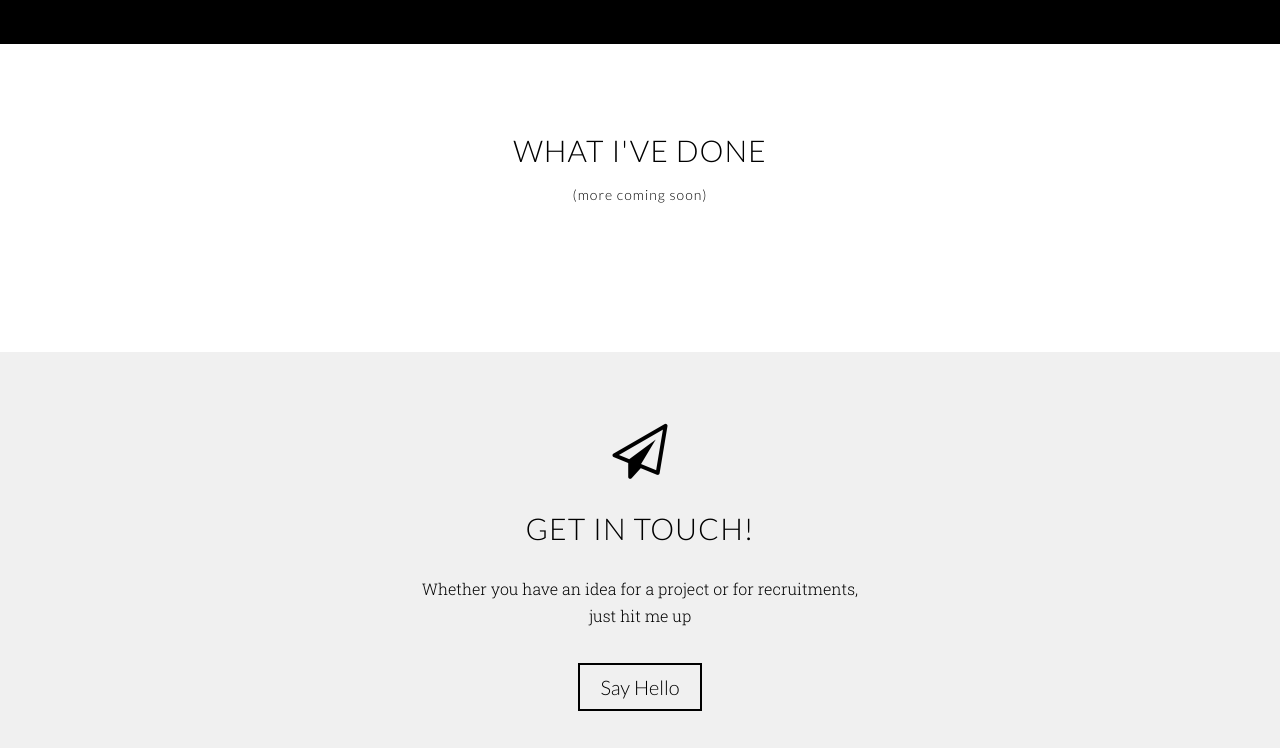
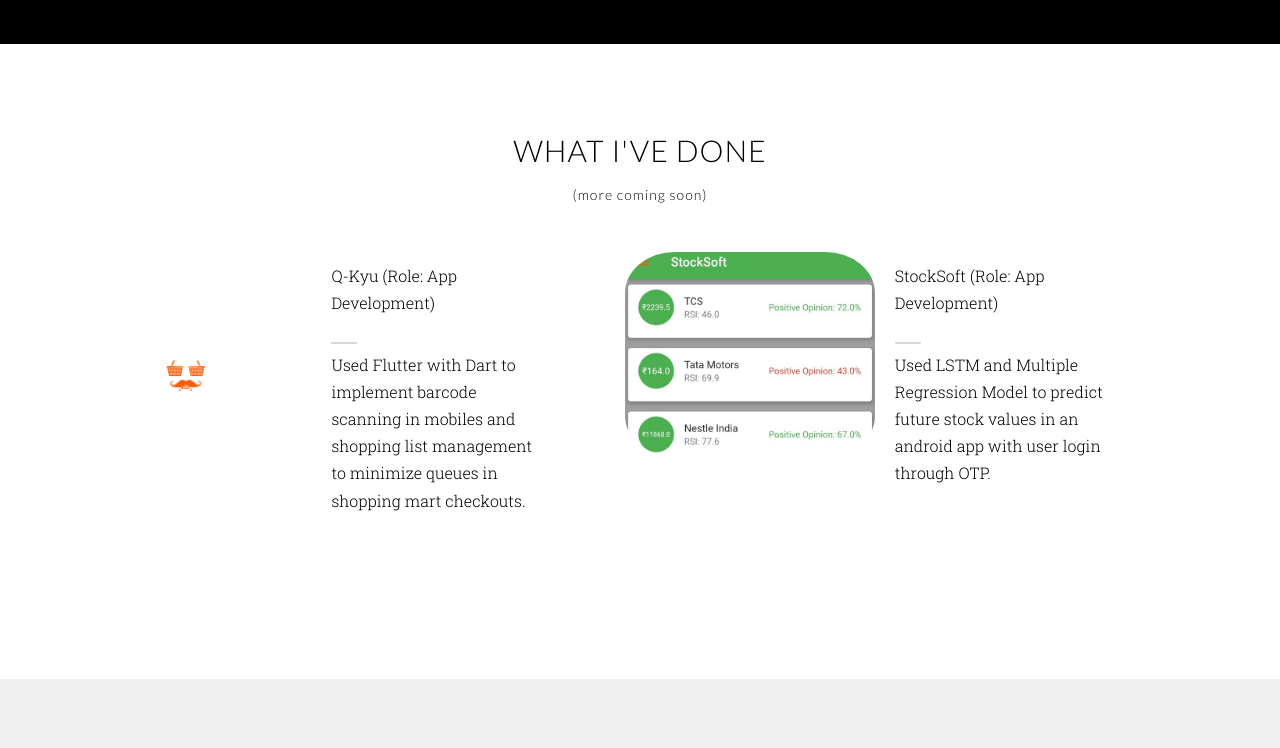
Before and after one commit to Priyankg101/priyankme, a plain HTML site: page index.html in a window 1280 px wide. Shown: the part 3440-4188 px from the top of the page. Drawn offline with nearby package versions, Linux system fonts and the light colour scheme.

Commit message:
Projects added

```diff
--- a/css/styles.css
+++ b/css/styles.css
@@ -27,6 +27,60 @@ body {
 button:focus,
 .btn:focus {
     outline: 0 !important;
+}
+
+.lib-panel {
+    margin-bottom: 20Px;
+}
+.lib-panel img {
+    width: 100%;
+    background-color: transparent;
+    border-radius: 20%;
+}
+
+.lib-panel .row,
+.lib-panel .col-md-6 {
+    padding: 0;
+    background-color: #FFFFFF;
+
+}
+
+
+.lib-panel .lib-row {
+    padding: 0 20px 0 20px;
+}
+
+.lib-panel .lib-row.lib-header {
+    background-color: #FFFFFF;
+    font-size: 20px;
+    padding: 10px 20px 0 20px;
+}
+
+.lib-panel .lib-row.lib-header .lib-header-seperator {
+    height: 2px;
+    width: 26px;
+    background-color: #d9d9d9;
+    margin: 7px 0 7px 0;
+}
+
+.lib-panel .lib-row.lib-desc {
+    position: relative;
+    height: 100%;
+    display: block;
+    font-size: 13px;
+}
+.lib-panel .lib-row.lib-desc a{
+    position: absolute;
+    width: 100%;
+    bottom: 10px;
+    left: 20px;
+}
+
+.row-margin-bottom {
+    margin-bottom: 20px;
+}
+.no-padding {
+    padding: 0;
 }
 
 #loader-wrapper {
--- a/index.html
+++ b/index.html
@@ -199,9 +199,49 @@
                     <h2 class="section-heading">What I've Done</h2>
                     <h5 class="coming-soon">(more coming soon)</h5>
                 </div>
-                <div class="row portfolio-row">
+                <div class="container">
 
+            <div class="row row-margin-bottom">
+            <div class="col-md-5 no-padding lib-item" data-category="view">
+                <div class="lib-panel">
+                    <div class="row box-shadow">
+                        <div class="col-md-6">
+                            <img class="lib-img-show" src="img/fini.png">
+                        </div>
+                        <div class="col-md-6">
+                            <div class="lib-row lib-header">
+                                <p>Q-Kyu (Role: App Development)</p>
+                                <div class="lib-header-seperator"></div>
+                            </div>
+                            <div class="lib-row lib-desc">
+                                <p>Used Flutter with Dart to implement barcode scanning in mobiles and shopping list management to minimize queues in shopping mart checkouts.</p>
+                            </div>
+                        </div>
+                    </div>
                 </div>
+            </div>
+            <div class="col-md-1"></div>
+            <div class="col-md-5 no-padding lib-item" data-category="ui">
+                <div class="lib-panel">
+                    <div class="row box-shadow">
+                        <div class="col-md-6">
+                            <img class="lib-img" src="img/stocksoft.jpeg">
+                        </div>
+                        <div class="col-md-6">
+                            <div class="lib-row lib-header">
+                                <p>StockSoft (Role: App Development)</p>
+                                <div class="lib-header-seperator"></div>
+                            </div>
+                            <div class="lib-row lib-desc"><p>
+                                Used LSTM and Multiple Regression Model to predict future stock
+                                values in an android app with user login through OTP.</p>
+                            </div>
+                        </div>
+                    </div>
+                </div>
+            </div>
+        </div>
+</div>
             </div>
         </section>
 
```
Also changed, not shown: img/fini.png (added), img/stocksoft.jpeg (added).
